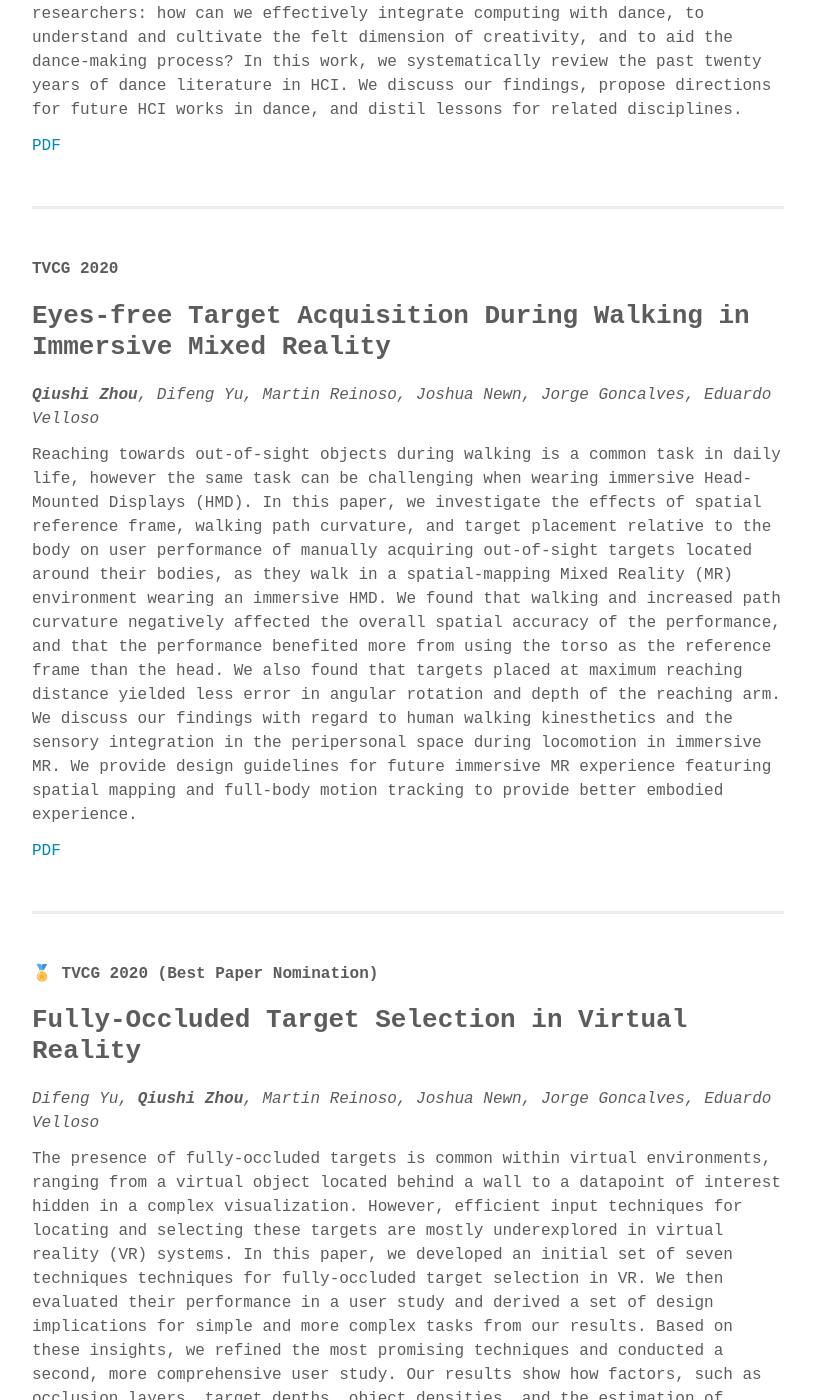
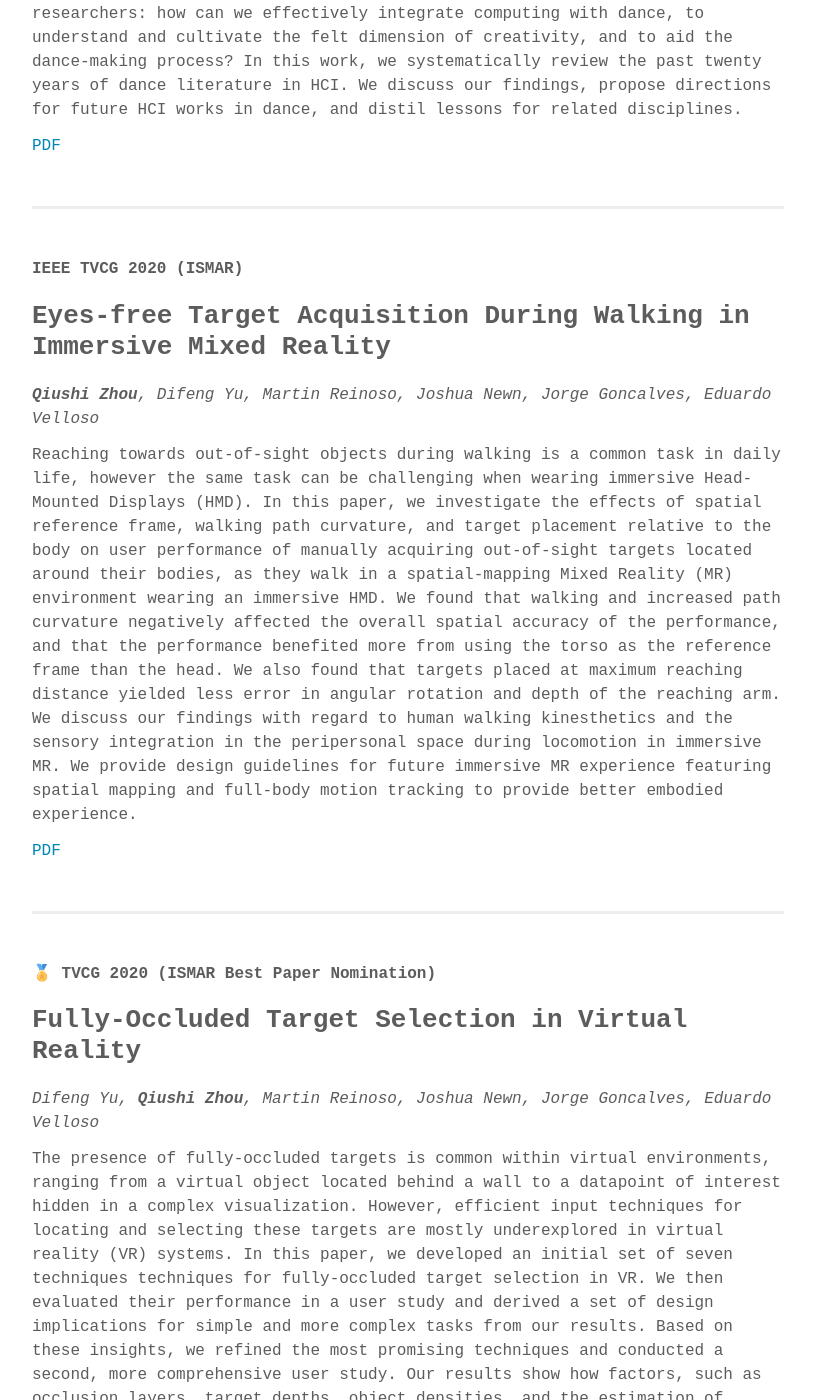
Before and after one commit to qiushi-zhou/qiushi-zhou.github.io, a Jekyll site: the page built from publications.md, in a window 1280 px wide and 1400 px high, scrolled down 476 px. Shown: the whole window, without its empty margins (232-1047 px from the left). Built offline with Jekyll 4.4.1, drawn with Linux system fonts in a browser that asks for light colours; some web fonts are replaced.

Commit message:
Update publications.md

```diff
--- a/publications.md
+++ b/publications.md
@@ -15,7 +15,7 @@ Designing computational support for dance is an emerging area of HCI research, i
 
 <div class="divider"></div>
 
-**TVCG 2020**
+**IEEE TVCG 2020 (ISMAR)**
 ## Eyes-free Target Acquisition During Walking in Immersive Mixed Reality
 
 _**Qiushi Zhou**, Difeng Yu, Martin Reinoso, Joshua Newn, Jorge Goncalves, Eduardo Velloso_
@@ -26,7 +26,7 @@ Reaching towards out-of-sight objects during walking is a common task in daily l
 
 <div class="divider"></div>
 
-**&#127941; TVCG 2020 (Best Paper Nomination)**
+**&#127941; TVCG 2020 (ISMAR Best Paper Nomination)**
 ## Fully-Occluded Target Selection in Virtual Reality
 
 _Difeng Yu, **Qiushi Zhou**, Martin Reinoso, Joshua Newn, Jorge Goncalves, Eduardo Velloso_
```
